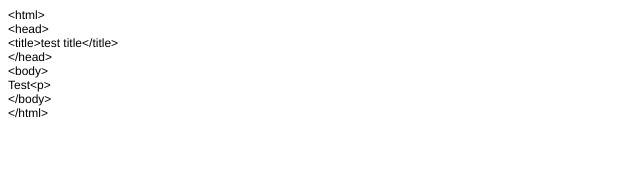
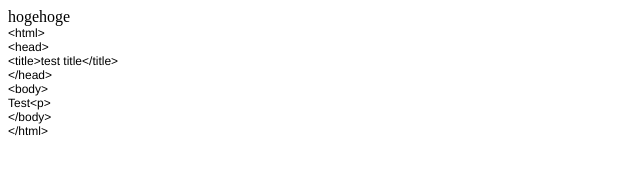
Before and after one commit to dabosuke/sitetest, a plain HTML site: page sitetest/index.html in a window 1280 px wide. Shown: the whole page, without its empty margins (0-640 px from the left). Drawn offline with Linux system fonts and the light colour scheme.

Commit message:
Update index.html

```diff
--- a/sitetest/index.html
+++ b/sitetest/index.html
@@ -11,6 +11,7 @@
   </style>
 </head>
 <body>
+  hogehoge
 <p class="p1">&lt;html&gt;</p>
 <p class="p1">&lt;head&gt;</p>
 <p class="p1">&lt;title&gt;test title&lt;/title&gt;</p>
```
